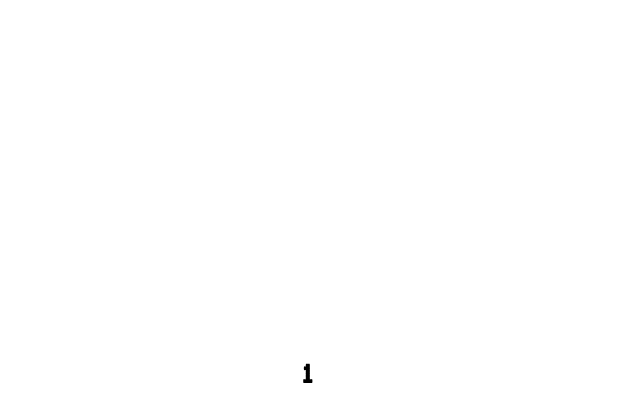
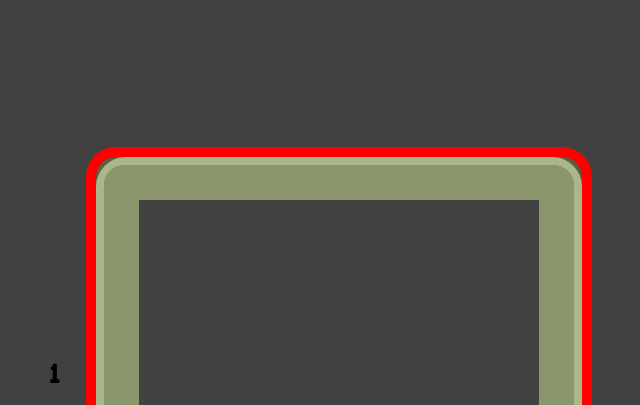
Before and after one commit to Will-Helliwell/Snake-Game, a plain HTML site: page index.html in a window 1280 px wide. Shown: the top 405 px of the page, without its empty margins (320-960 px from the left). Drawn offline with Linux system fonts and the light colour scheme.

Commit message:
Add styling to borders.

```diff
--- a/style.css
+++ b/style.css
@@ -6,3 +6,33 @@ body {
     margin: 0;
     font-family: "VT323", monospace;
 }
+
+body, .snake {
+    background-color: #414141;
+}
+
+#game-board {
+    border-radius: 100px;
+    display: grid;
+    grid-template-columns: repeat(20, 20px);
+    grid-template-rows: repeat(20, 20px);
+    margin: 5px;
+}
+
+.game-border-1{
+    border: red solid 10px;
+    border-radius: 30px;
+    box-shadow: inset 0 0 0 10px #595f43;
+}
+
+.game-border-2{
+    border: #abb78a solid 8px;
+    border-radius: 30px;
+    box-shadow: inset 0 0 0 10px #595f43;
+}
+
+.game-border-3{
+    border: #8b966c solid 30px;
+    border-radius: 20px;
+    box-shadow: inset 0 0 0 5px #8b966c;
+}
```
